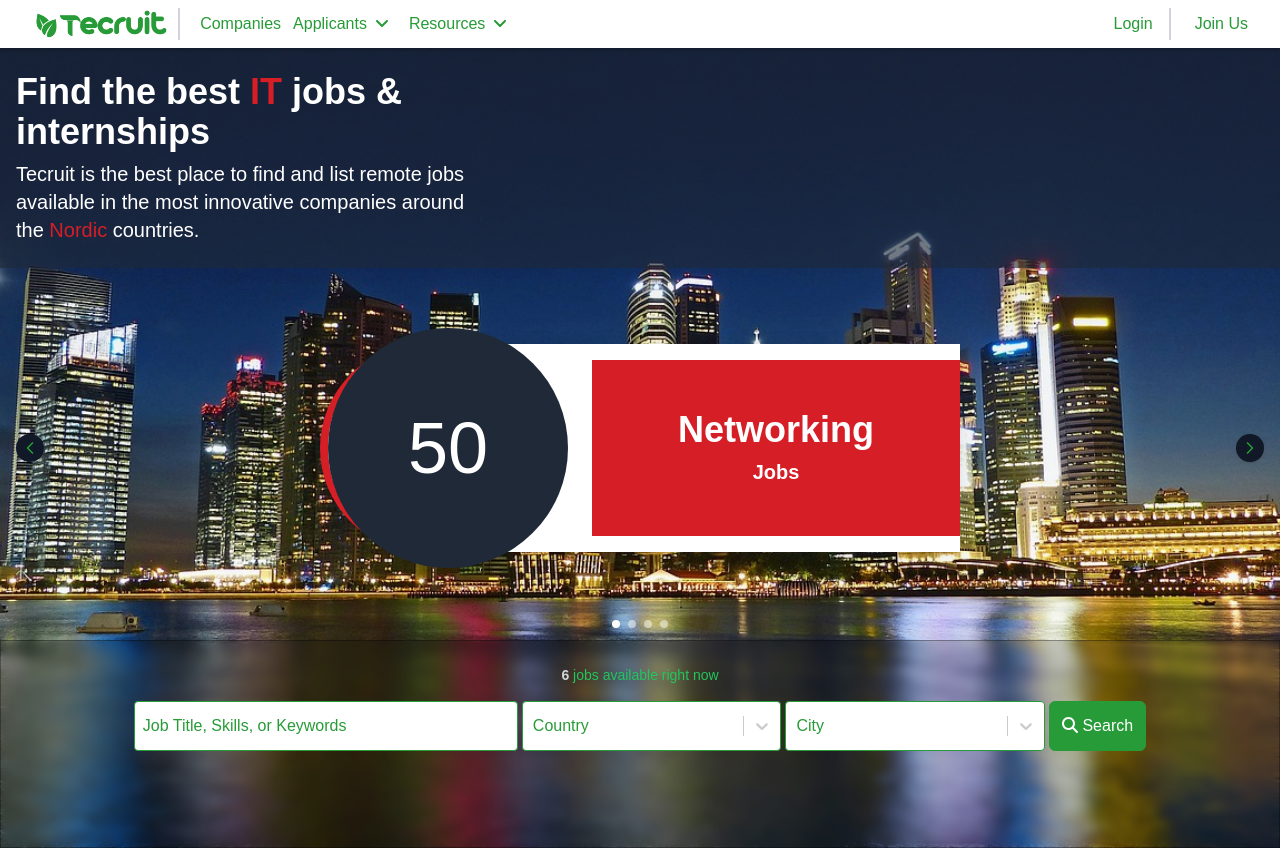
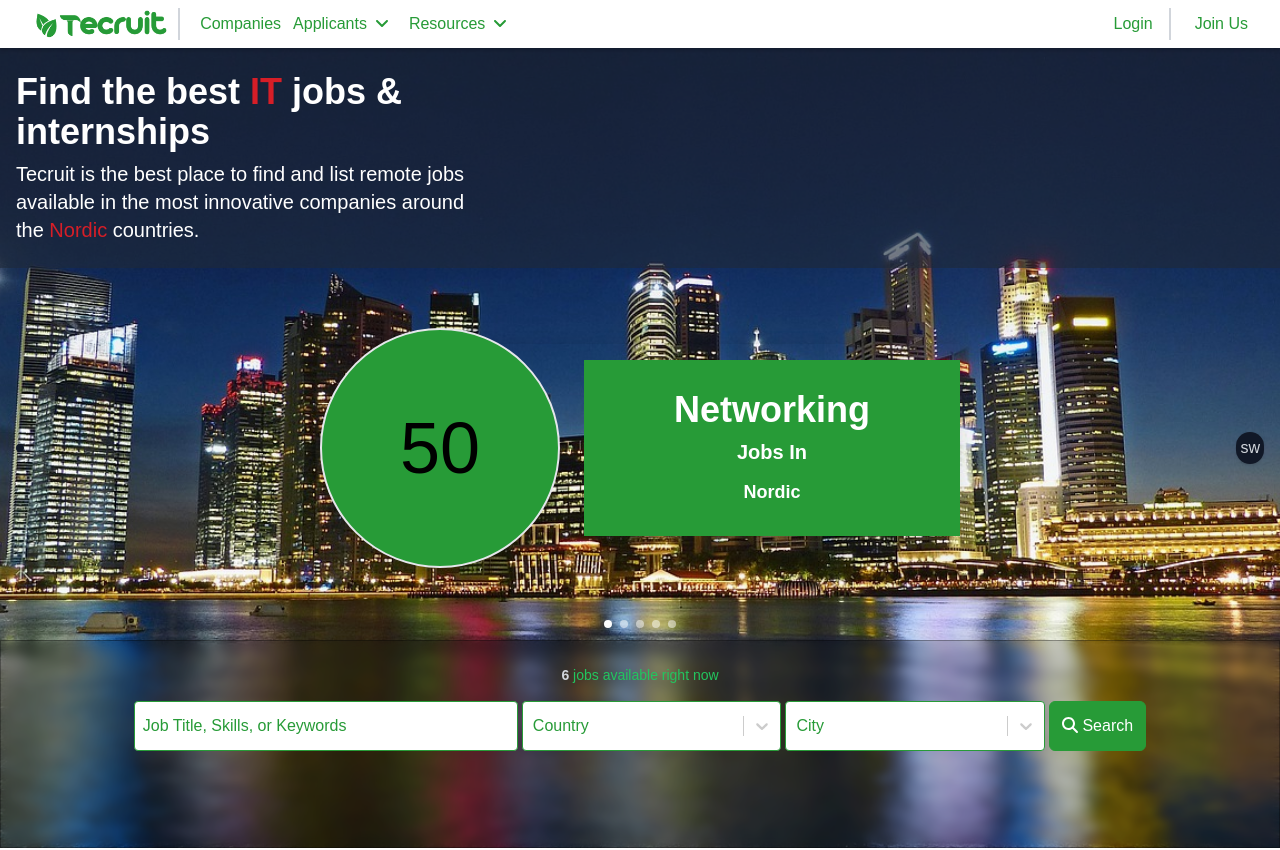
Before and after one commit to Rashadul-Haque-JS/tecruit-media, a React (Create React App) app: page / in a window 1280 px wide. Shown: the top 850 px of the page. Built offline with nearby package versions, Linux system fonts and the light colour scheme; a web font is replaced by a local one.

Commit message:
Added dynamic states in home

```diff
--- a/src/assets/index.js
+++ b/src/assets/index.js
@@ -3,11 +3,13 @@ import sweden from './media/sweden.jpg';
 import norway from './media/norway.jpg';
 import finland from './media/finland.jpg';
 import learning from './media/learning.jpg';
+import heroImg from './media/hero-image.jpg';
 
 export {
   denmark,
   sweden,
   norway,
   finland,
-learning
+learning,
+heroImg
 };
--- a/src/components/home/Carousel.js
+++ b/src/components/home/Carousel.js
@@ -1,21 +1,28 @@
 import React, { useState } from "react";
-import { ChevronLeft, ChevronRight } from "react-feather";
 import slides from "../../data/static/heroImages";
 import SearchComponent from "./SearchComponent";
 import CarouselSpecial from "./CarouselSpecial";
 import SubCategoryStats from "./SubCategoryStats.js";
 import subCategoryData from "../../data/mock/subCategory";
+import { useDispatch } from "react-redux";
+import { addLocation } from "../../store/features/commonState";
 
 const Carousel = () => {
   const [curr, setCurr] = useState(0);
+  const dispatch = useDispatch();
 
   const prev = () => {
     setCurr((curr) => (curr === 0 ? slides.length - 1 : curr - 1));
+    const alt = slides[curr === 0 ? slides.length - 1 : curr - 1].alt;
+    dispatch(addLocation(alt));
   };
 
   const next = () => {
     setCurr((curr) => (curr === slides.length - 1 ? 0 : curr + 1));
+    const alt = slides[curr === slides.length - 1 ? 0 : curr + 1].alt;
+    dispatch(addLocation(alt));
   };
+
 
   return (
     <div className="relative w-full sm:h-[100vh] lg:h-[100vh] xl:h-[100vh] md:h-[80vh] h-[70vh]">
@@ -48,7 +55,11 @@ const Carousel = () => {
             cursor: curr === 0 ? "not-allowed" : "pointer",
           }}
         >
-          <ChevronLeft size={20} className="text-tecruitPrimary" />
+          {/* <ChevronLeft size={20} className="text-tecruitPrimary" /> */}
+          <span>
+            {curr !== 0 && slides[curr - 1].alt.slice(0, 2).toLowerCase()}
+            {curr === 0 && ""}
+          </span>
         </button>
         <button
           onClick={next}
@@ -59,7 +70,11 @@ const Carousel = () => {
             cursor: curr === slides.length - 1 ? "not-allowed" : "pointer",
           }}
         >
-          <ChevronRight size={20} className="text-tecruitPrimary" />
+          {/* <ChevronRight size={20} className="text-tecruitPrimary" /> */}
+          <span>
+            {curr !== slides.length-1 && slides[curr + 1].alt.slice(0, 2).toLowerCase()}
+            {curr === slides.length-1 && ""}
+          </span>
         </button>
       </div>
 
@@ -76,7 +91,10 @@ const Carousel = () => {
           ))}
         </div>
       </div>
-      <SubCategoryStats categories={subCategoryData} />
+      <SubCategoryStats
+        categories={subCategoryData}
+        country={slides[curr].alt}
+      />
     </div>
   );
 };
--- a/src/components/home/SubCategoryStats.js
+++ b/src/components/home/SubCategoryStats.js
@@ -1,6 +1,7 @@
 import React, { useState, useEffect } from "react";
+import { getNordicColor } from "../../utils/helper";
 
-const CategoryStatsSlider = ({ categories }) => {
+const CategoryStatsSlider = ({ categories, country }) => {
   const [currentIndex, setCurrentIndex] = useState(0);
 
   useEffect(() => {
@@ -12,53 +13,23 @@ const CategoryStatsSlider = ({ categories }) => {
   }, [categories]);
 
   const currentCategory = categories[currentIndex];
+  const backgroundColor = getNordicColor(country);
 
   return (
     <div
-      className={` flex justify-start items-center gap-6 category-stats-slider sm:hidden bg-tecruitSecondary rounded-l-full rounded-r-lg px-0 py-4 md:w-[640px] lg:w-[640px] h-52 w-[50vw] border-l-8  ${bgDisplay(
-        currentCategory.totalJobs,
-        "border"
-      )} shadow-shade`}
+      className={`flex justify-start items-center gap-6 category-stats-slider sm:hidden rounded-l-full rounded-r-lg px-0 py-4 md:w-[640px] lg:w-[640px] h-52 w-[50vw] shadow-shade`}
     >
-
-        <div className="w-60 h-60  bg-tecruitSpecial rounded-full flex justify-center items-center text-tecruitSecondary text-7xl">
-          {currentCategory.totalJobs}
-        </div>
-        <div
-          className={`flex-grow h-full text-white flex justify-center items-center py-4  ${bgDisplay(
-            currentCategory.totalJobs,
-            ""
-          )}`}
-        >
-          <h1 className="text-4xl font-semibold truncate">
-            {currentCategory.title} <span className="block mt-2 text-center text-xl">Jobs</span>
-          </h1>
-        </div>
-
+      <div className={`w-60 h-60 rounded-full flex justify-center items-center text-7xl border-2`} style={{ backgroundColor }}>
+        {currentCategory.totalJobs}
+      </div>
+      <div className={`flex-grow h-full text-white flex justify-center items-center py-4`} style={{ backgroundColor }}>
+        <h1 className="text-4xl font-semibold truncate text-center">
+          {currentCategory.title} <span className="block mt-2 text-xl">Jobs In</span>
+          <span className="text-lg">{country}</span>
+        </h1>
+      </div>
     </div>
   );
 };
 
 export default CategoryStatsSlider;
-
-const bgDisplay = (totalJobs, part) => {
-  if (totalJobs < 60) {
-    if (part === "border") {
-      return "border-l-tecruitRedish";
-    } else {
-      return "bg-tecruitRedish";
-    }
-  } else if (totalJobs < 90) {
-    if (part === "border") {
-      return "border-l-yellow-400";
-    } else {
-      return "bg-yellow-400";
-    }
-  } else {
-    if (part === "border") {
-      return "border-l-tecruitPrimary";
-    } else {
-      return "bg-tecruitPrimary";
-    }
-  }
-};
--- a/src/data/static/heroImages.js
+++ b/src/data/static/heroImages.js
@@ -1,29 +1,31 @@
 
-import { denmark, sweden,norway,finland } from "../../assets";
+import { denmark, sweden,norway,finland,heroImg  } from "../../assets";
 const heroImages = [
   {
-    src: `${denmark}`,
-    alt: "Slide 1",
-    label: "First slide label",
-    content: "Some representative placeholder content for the first slide."
+    src: `${heroImg}`,
+    alt: "Nordic",
+
   },
   {
     src: `${sweden}`,
-    alt: "Slide 2",
-    label: "Second slide label",
-    content: "Some representative placeholder content for the second slide."
+    alt: "Sweden",
+
   },
   {
+    src: `${denmark}`,
+    alt: "Denmark",
+
+  },
+
+  {
     src: `${norway}`,
-    alt: "Slide 3",
-    label: "Third slide label",
-    content: "Some representative placeholder content for the third slide."
+    alt: "Norway",
+
   },
   {
     src: `${finland}`,
-    alt: "Slide 4",
-    label: "Third slide label",
-    content: "Some representative placeholder content for the third slide."
+    alt: "Finland",
+
   }
 ];
 
--- a/src/store/features/commonState.js
+++ b/src/store/features/commonState.js
@@ -3,6 +3,7 @@ import { createSlice } from '@reduxjs/toolkit';
 
 
 const initialState = {
+  location: 'Nordic',
   isDrawerOpen: false,
 };
 
@@ -10,13 +11,16 @@ const commonSlice = createSlice({
   name: 'common',
   initialState,
   reducers: {
+    addLocation: (state, action) => {
+      state.location = action.payload;
+    },
     toggleStateDrawer: (state) => {
       state.isDrawerOpen = !state.isDrawerOpen;
     },
   },
 });
 
-export const { toggleStateDrawer } = commonSlice.actions;
+export const {addLocation, toggleStateDrawer } = commonSlice.actions;
 
 
 export default commonSlice.reducer;
--- a/src/utils/helper.js
+++ b/src/utils/helper.js
@@ -55,3 +55,19 @@ export const formatDate = (isoDateString) => {
   const formattedDate = date.toISOString().split("T")[0];
   return formattedDate;
 };
+
+export const getNordicColor = (country) => {
+  switch (country) {
+    case 'Sweden':
+      return '#0055A4'; // Sweden color
+    case 'Denmark':
+      return '#C60C30'; // Denmark color
+    case 'Norway':
+      return '#EF4135'; // Norway color
+    case 'Finland':
+      return '#003580'; // Finland color
+    default:
+      return '#279b37'; // Tecruit color
+};
+
+}
```
Also changed, not shown: src/assets/media/denmark.jpg, src/assets/media/hero-image.jpg (added).
